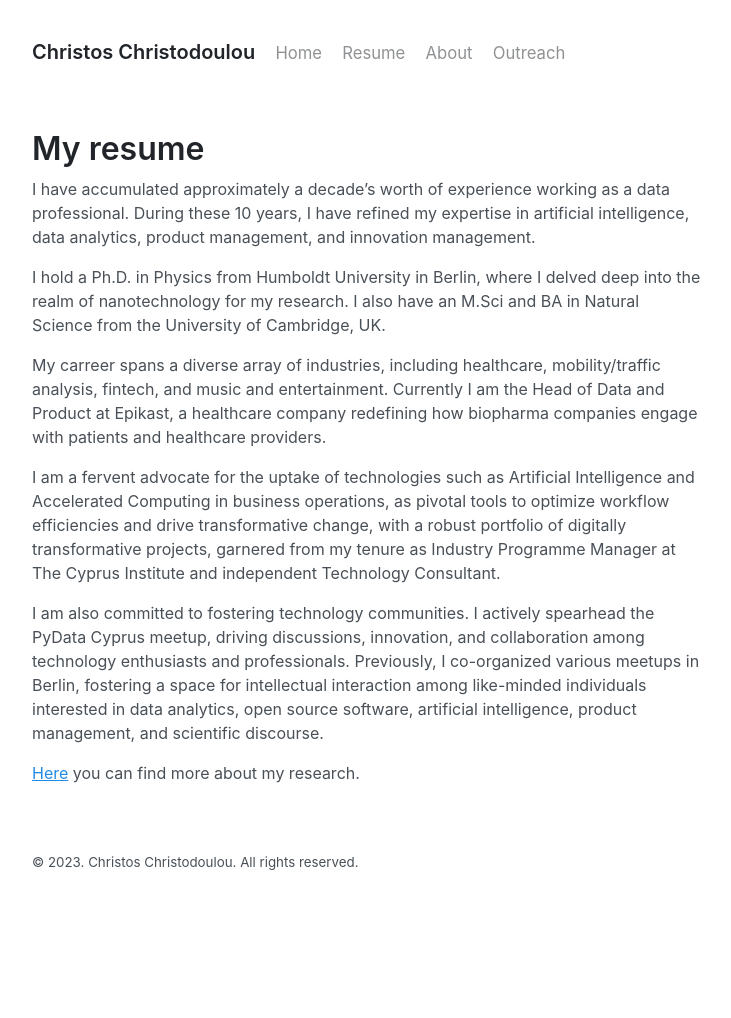
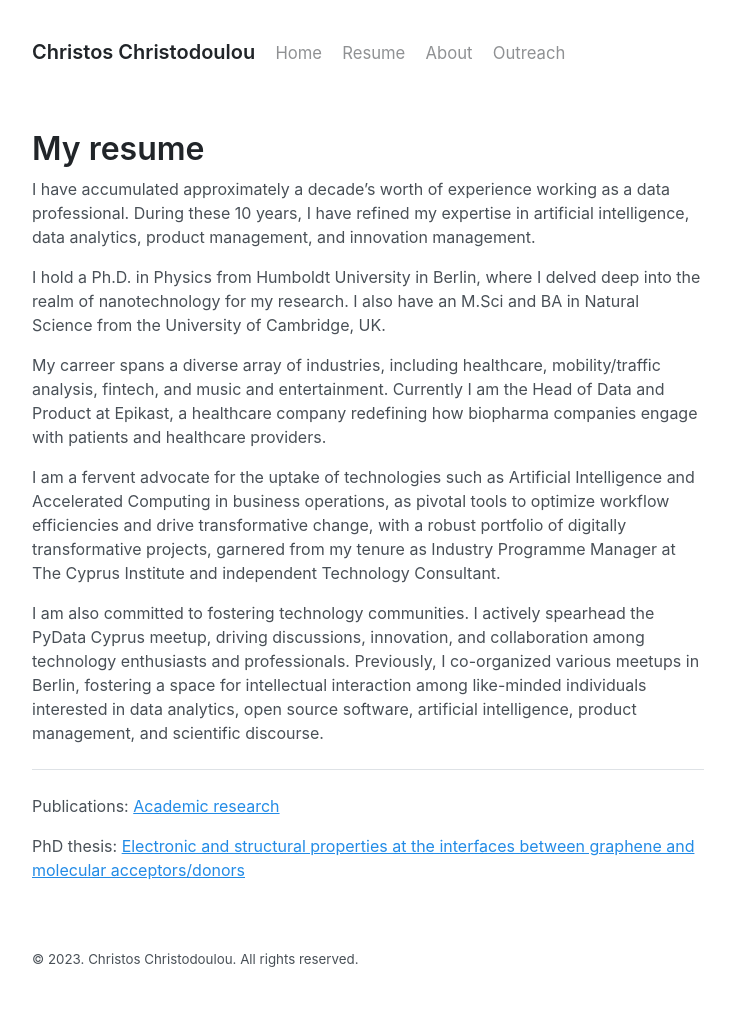
Before and after one commit to chr7stos/chr7stos.github.io, a Jekyll site: the page built from _pages/resume.md, in a window 1280 px wide. Shown: the whole page, without its empty margins (272-1003 px from the left). Built offline with Jekyll 4.4.1, drawn with Linux system fonts in a browser that asks for light colours; before the commit the page ends 921 px from its top, so only the background shows below that.

Commit message:
Update resume.md

```diff
--- a/_pages/resume.md
+++ b/_pages/resume.md
@@ -14,4 +14,8 @@ I am a fervent advocate for the uptake of technologies such as Artificial Intell
 
 I am also committed to fostering technology communities. I actively spearhead the PyData Cyprus meetup, driving discussions, innovation, and collaboration among technology enthusiasts and professionals.  Previously, I co-organized various meetups in Berlin, fostering a space for intellectual interaction among like-minded individuals interested in data analytics, open source software, artificial intelligence, product management, and scientific discourse.
 
-[Here](https://scholar.google.com/citations?user=i7TBNSMAAAAJ&hl=en) you can find more about my research.
+---
+
+Publications: [Academic research](https://scholar.google.com/citations?user=i7TBNSMAAAAJ&hl=en)
+
+PhD thesis: [Electronic and structural properties at the interfaces between graphene and molecular acceptors/donors](https://edoc.hu-berlin.de/handle/18452/17970)
```
